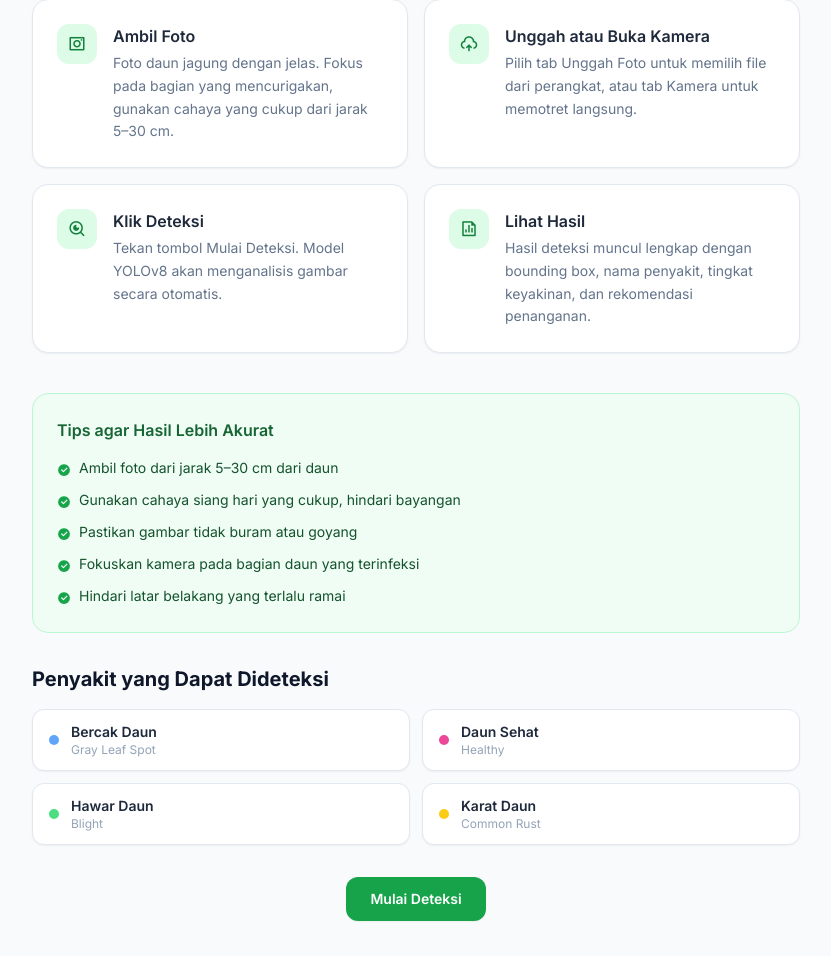
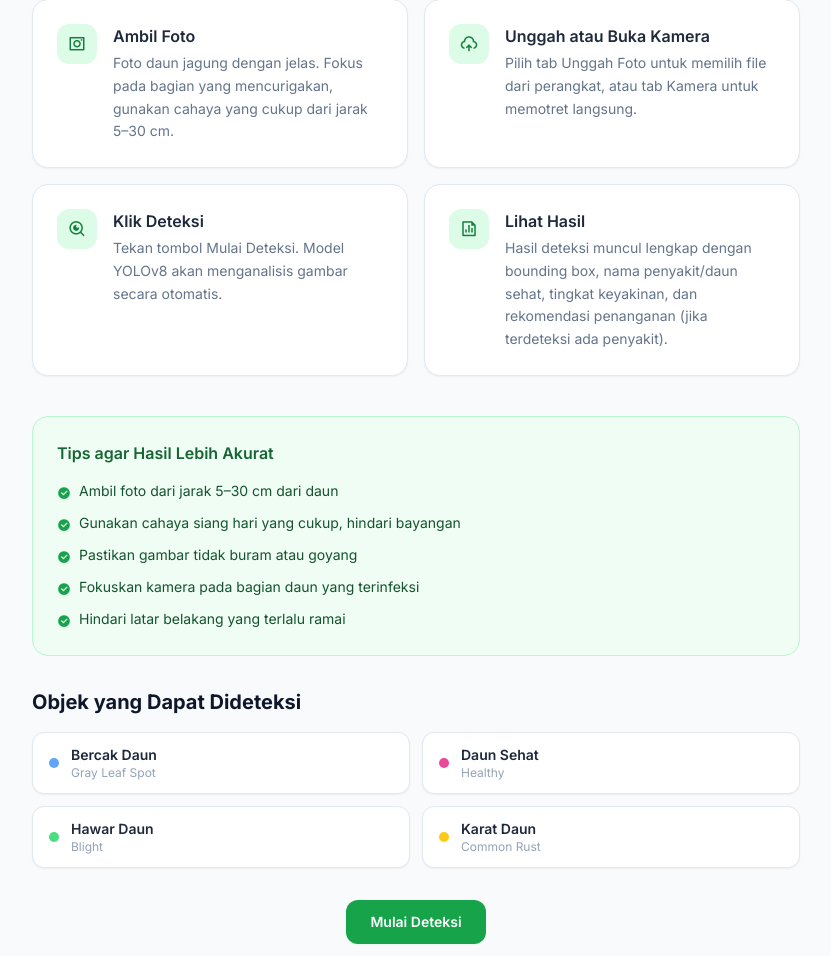
Before and after one commit to pikopikanjai-ux/sk-yolov8, a Flask app: page /cara-deteksi in a window 1280 px wide. Shown: the part 214-1170 px from the top of the page, without its empty margins (224-1055 px from the left). Run offline with Flask 3, Linux system fonts and the light colour scheme; some libraries are stand-ins or nearby versions.

Commit message:
Update cara_deteksi.html
ubah agar fokus tidak hanya penyyakit

```diff
--- a/templates/cara_deteksi.html
+++ b/templates/cara_deteksi.html
@@ -15,7 +15,7 @@
       ('ri-camera-2-line','Ambil Foto','Foto daun jagung dengan jelas. Fokus pada bagian yang mencurigakan, gunakan cahaya yang cukup dari jarak 5–30 cm.'),
       ('ri-upload-cloud-2-line','Unggah atau Buka Kamera','Pilih tab Unggah Foto untuk memilih file dari perangkat, atau tab Kamera untuk memotret langsung.'),
       ('ri-search-eye-line','Klik Deteksi','Tekan tombol Mulai Deteksi. Model YOLOv8 akan menganalisis gambar secara otomatis.'),
-      ('ri-file-chart-line','Lihat Hasil','Hasil deteksi muncul lengkap dengan bounding box, nama penyakit, tingkat keyakinan, dan rekomendasi penanganan.'),
+      ('ri-file-chart-line','Lihat Hasil','Hasil deteksi muncul lengkap dengan bounding box, nama penyakit/daun sehat, tingkat keyakinan, dan rekomendasi penanganan (jika terdeteksi ada penyakit).'),
     ] %}
     {% for icon, title, desc in steps %}
     <div class="bg-white border border-slate-200 rounded-2xl p-6 shadow-sm">
@@ -55,7 +55,7 @@
 
   <!-- Penyakit yang bisa dideteksi -->
   <div class="mt-8">
-    <h2 class="text-xl font-bold text-slate-900 mb-4">Penyakit yang Dapat Dideteksi</h2>
+    <h2 class="text-xl font-bold text-slate-900 mb-4">Objek yang Dapat Dideteksi</h2>
     <div class="grid sm:grid-cols-2 gap-3">
       {% for name, badge, color in [
         ('Bercak Daun','Gray Leaf Spot','amber'),
```
